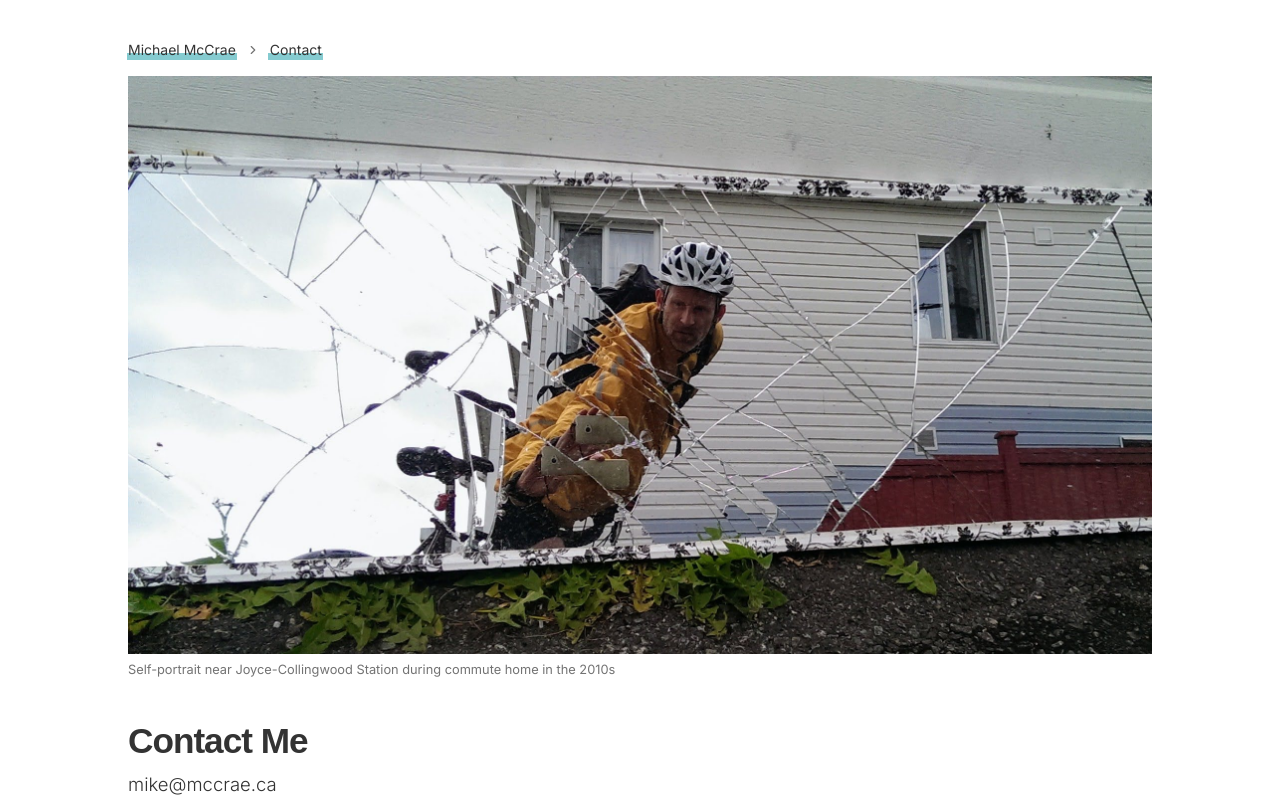
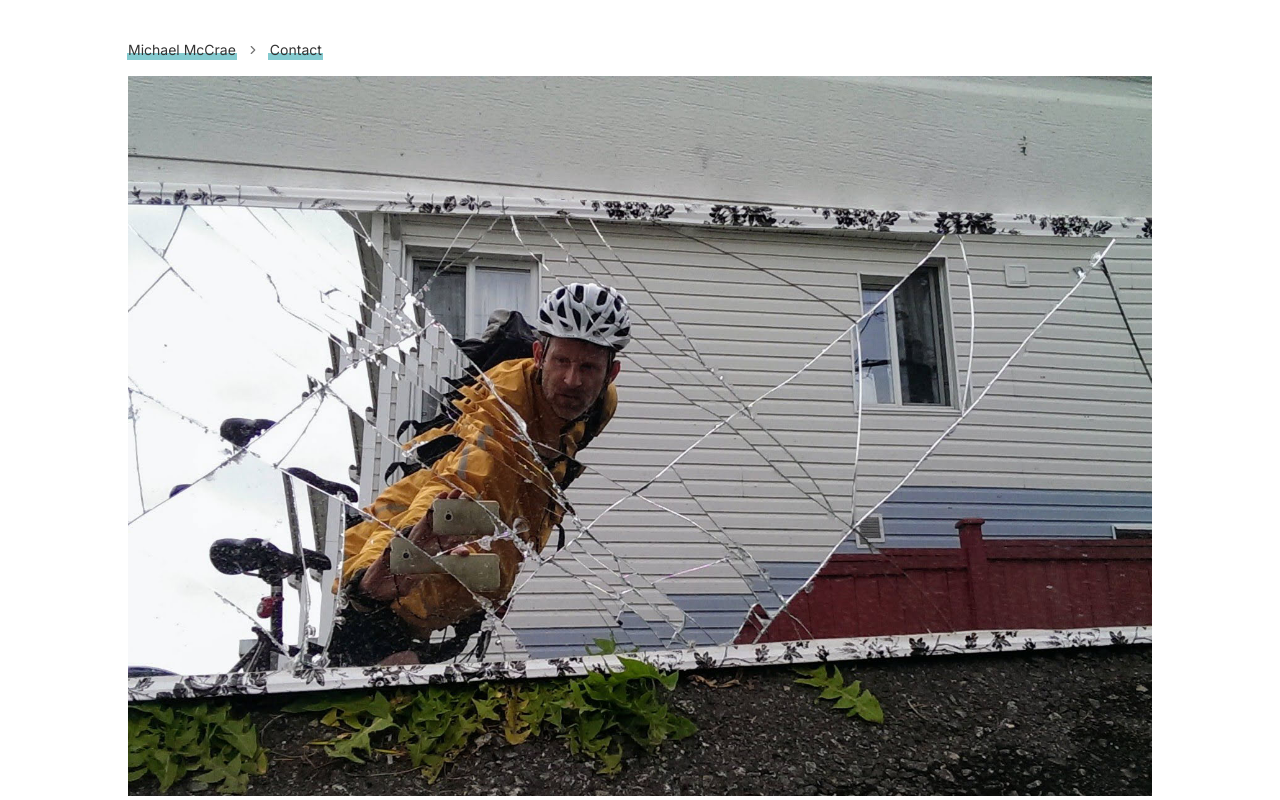
Before and after one commit to michaelmccrae/Portfolio-Michael-McCrae, a Next.js app in the folder main/: page /contact in a window 1280 px wide. Shown: the top 800 px of the page. Built offline with nearby package versions, Linux system fonts and the light colour scheme; a web font is replaced by a local one.

Commit message:
fixed contact

```diff
--- a/main/app/contact/page.tsx
+++ b/main/app/contact/page.tsx
@@ -36,7 +36,7 @@ const page = () => {
 
     <figure className="">
     <Image
-    src="/mirror_michael_mccrae.jpg"
+    src="/mirror_michael_mccrae_crop.jpg"
     width={2058}
     height={1161}
     sizes="100vw"
```
Also changed, not shown: main/public/mirror_michael_mccrae_crop.jpg (added).
